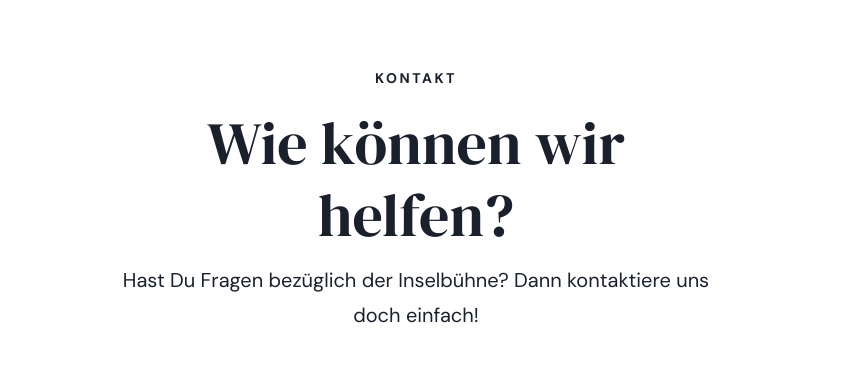
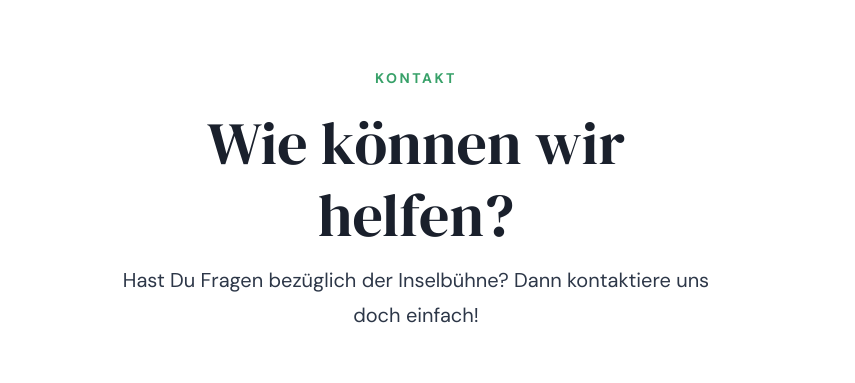
Before and after one commit to potsdamer-buergerstiftung/inselbuehne, a Next.js app: page /kontakt in a window 1280 px wide. Shown: the part 170-553 px from the top of the page, without its empty margins (224-1079 px from the left). Built offline with nearby package versions, Linux system fonts and the light colour scheme; no server answers.

Commit message:
add color to title

```diff
--- a/components/Title.tsx
+++ b/components/Title.tsx
@@ -30,7 +30,7 @@
     >
       <Container>
         {props.heading && (
-          <Heading as="h6" variant="uppercase" fontSize="sm" mb="5">
+          <Heading as="h6" variant="uppercase" fontSize="sm" mb="5" color="green.500">
             {props.heading}
           </Heading>
         )}
@@ -38,7 +38,7 @@
           {props.title}
         </Heading>
         {props.children && (
-          <Text mt="3" fontSize="xl">
+          <Text mt="3" fontSize="xl" color="gray.700">
             {props.children}
           </Text>
         )}
```
